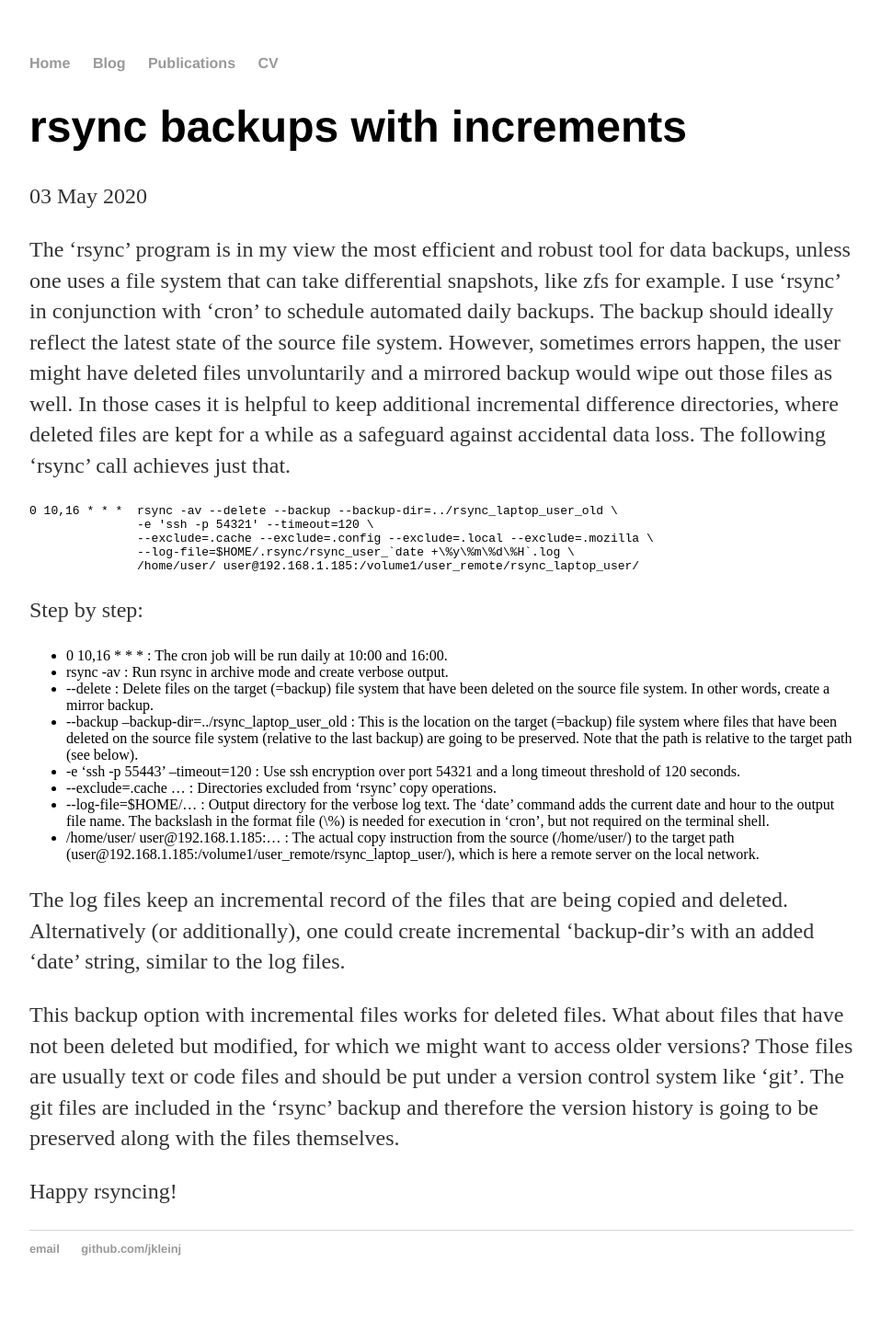
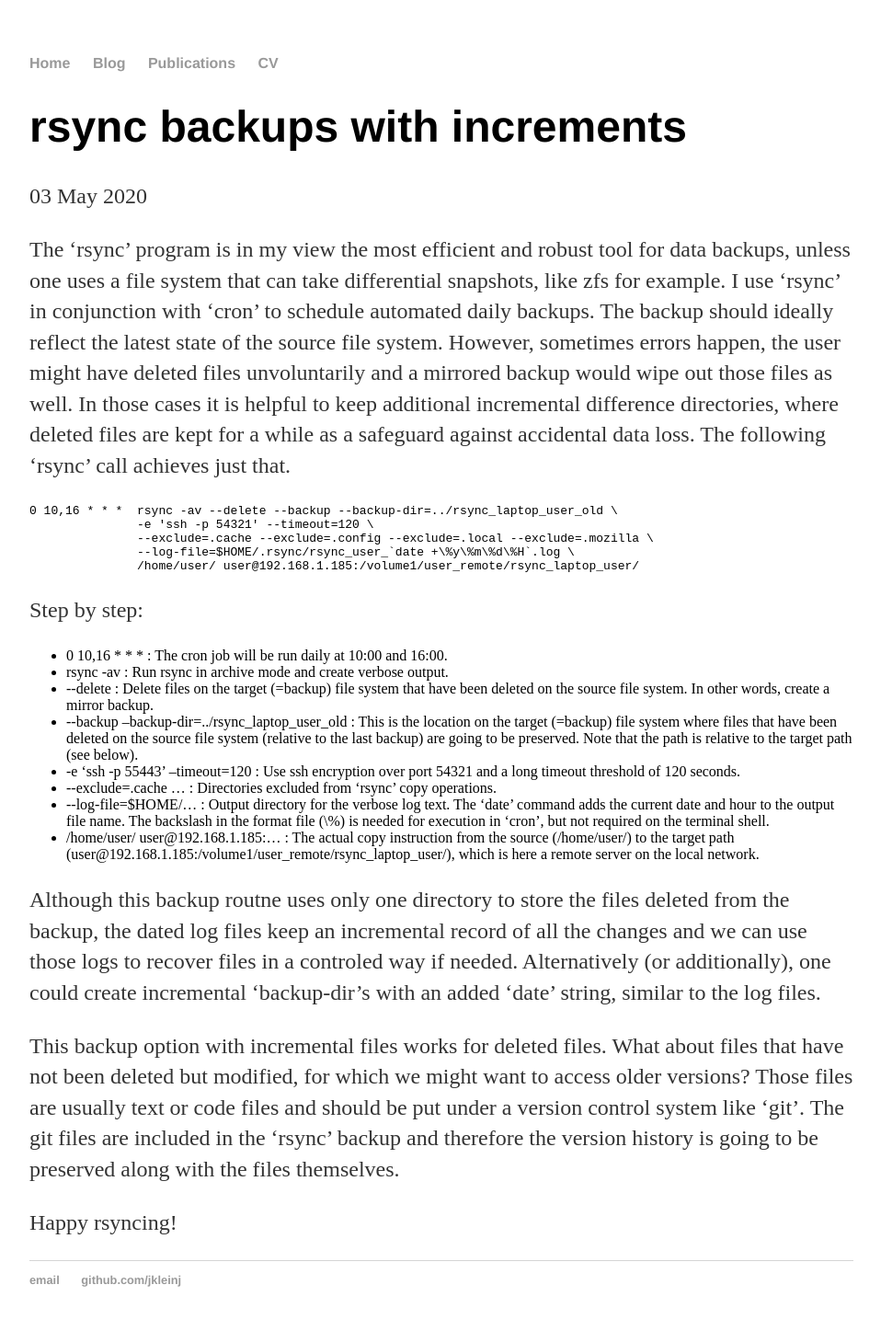
Before and after one commit to jkleinj/jkleinj.github.io, a Jekyll site: the page built from _posts/2020-05-03-rsync-backups-with-increments.md, in a window 1280 px wide. Shown: the whole page at 92% size, without its empty margins (160-1118 px from the left). Built offline with Jekyll 4.4.1, drawn with Linux system fonts in a browser that asks for light colours; before the commit the page ends 1425 px from its top, so only the background shows below that.

Commit message:
Update 2020-05-03-rsync-backups-with-increments.md

```diff
--- a/_posts/2020-05-03-rsync-backups-with-increments.md
+++ b/_posts/2020-05-03-rsync-backups-with-increments.md
@@ -40,9 +40,11 @@ Step by step:
       to the target path (user@192.168.1.185:/volume1/user_remote/rsync_laptop_user/),
       which is here a remote server on the local network.
 
-The log files keep an incremental record of the files that are being copied and deleted.
-Alternatively (or additionally), one could create incremental 'backup-dir's
-with an added 'date' string, similar to the log files.
+Although this backup routne uses only one directory to store the files deleted from the backup,
+the dated log files keep an incremental record of all the changes and we can use those logs to
+recover files in a controled way if needed.
+Alternatively (or additionally), one could create incremental 'backup-dir's with an added 'date' string,
+similar to the log files.
 
 This backup option with incremental files works for deleted files.
 What about files that have not been deleted but modified, for which we might want to access older versions?
```
